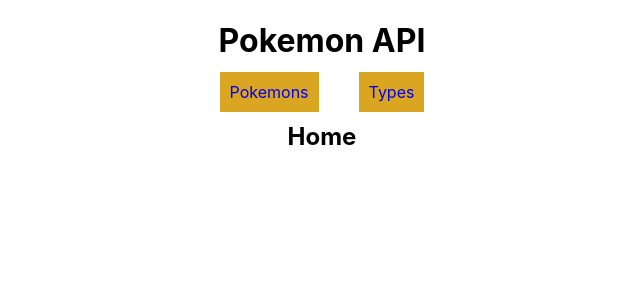
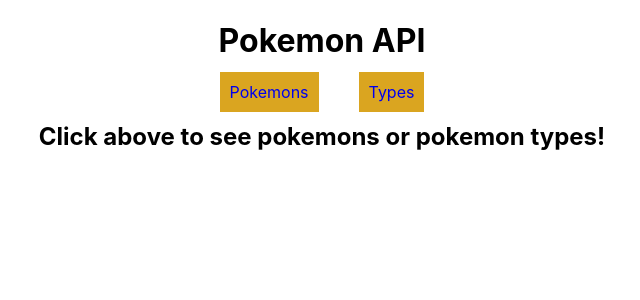
Before and after one commit to marta-kowalska/reactomon, a React (Create React App) app in the folder reactomon/: page / in a window 1280 px wide. Shown: the top 300 px of the page, without its empty margins (318-958 px from the left). Built offline with nearby package versions, Linux system fonts and the light colour scheme.

Commit message:
[refactor] usage of components

```diff
--- a/reactomon/src/App.js
+++ b/reactomon/src/App.js
@@ -6,12 +6,15 @@
   Link
 } from "react-router-dom";
 import './App.css';
+import PokemonList from "./Components/PokemonList";
+import TypeList from "./Components/TypeList";
+
 
 export default function App() {
   return (
     <Router>
       <div className="App">
-      <Header />
+      <h1>Pokemon API</h1>
         <nav>
             <Link to="/pokemons" className="App-linkButton">Pokemons</Link>
             <Link to="/types" className="App-linkButton">Types</Link>
@@ -19,32 +22,16 @@
 
         <Switch>
           <Route path="/pokemons">
-            <Pokemons />
+            <PokemonList />
           </Route>
           <Route path="/types">
-            <Types />
+            <TypeList />
           </Route>
           <Route path="/">
-            <Home />
+          <h2>Click above to see pokemons or pokemon types!</h2>
           </Route>
         </Switch>
       </div>
     </Router>
   );
 }
-
-function Home() {
-  return <h2>Home</h2>;
-}
-
-function Pokemons() {
-  return <h2>List of all pokemons</h2>;
-}
-
-function Types() {
-  return <h2>List of pokemon types</h2>;
-}
-
-function Header() {
-  return <h1>Pokemon API</h1>;
-}
```
